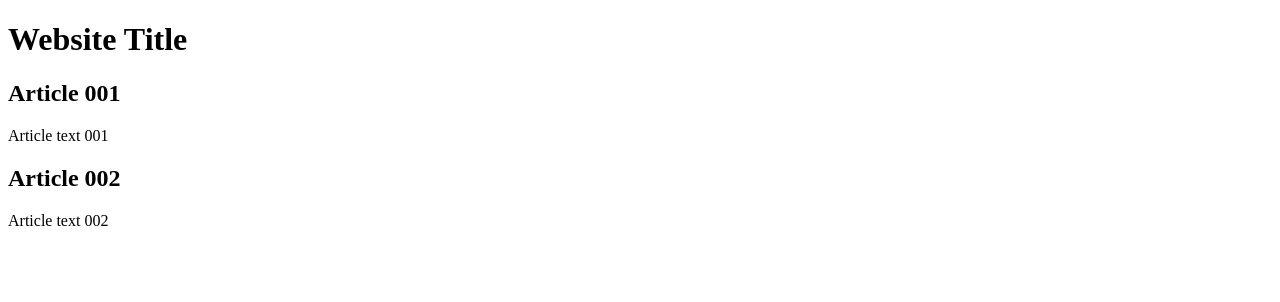
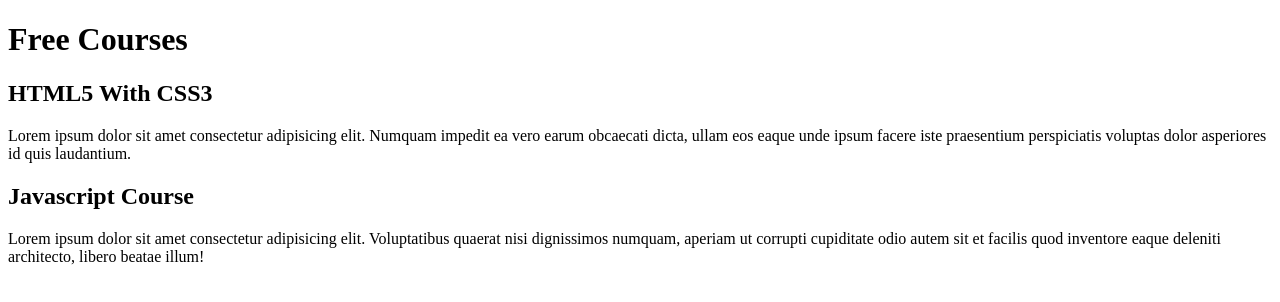
Before and after one commit to Alaji7/project-website, a plain HTML site: page index.html in a window 1280 px wide. Drawn offline with Linux system fonts and the light colour scheme.

Commit message:
I started writing the content

```diff
--- a/index.html
+++ b/index.html
@@ -8,15 +8,15 @@
 <body>
     <main>
         <header>
-            <h1>Website Title</h1>
+            <h1>Free Courses</h1>
         </header>
         <article>
-            <h1>Article 001</h1>
-            <p>Article text 001</p>
+            <h2>HTML5 With CSS3</h2>
+            <p>Lorem ipsum dolor sit amet consectetur adipisicing elit. Numquam impedit ea vero earum obcaecati dicta, ullam eos eaque unde ipsum facere iste praesentium perspiciatis voluptas dolor asperiores id quis laudantium.</p>
         </article>
         <article>
-            <h1>Article 002</h1>
-            <p>Article text 002</p>
+            <h2>Javascript Course</h2>
+            <p>Lorem ipsum dolor sit amet consectetur adipisicing elit. Voluptatibus quaerat nisi dignissimos numquam, aperiam ut corrupti cupiditate odio autem sit et facilis quod inventore eaque deleniti architecto, libero beatae illum!</p>
         </article>
     </main>
 </body>
```
